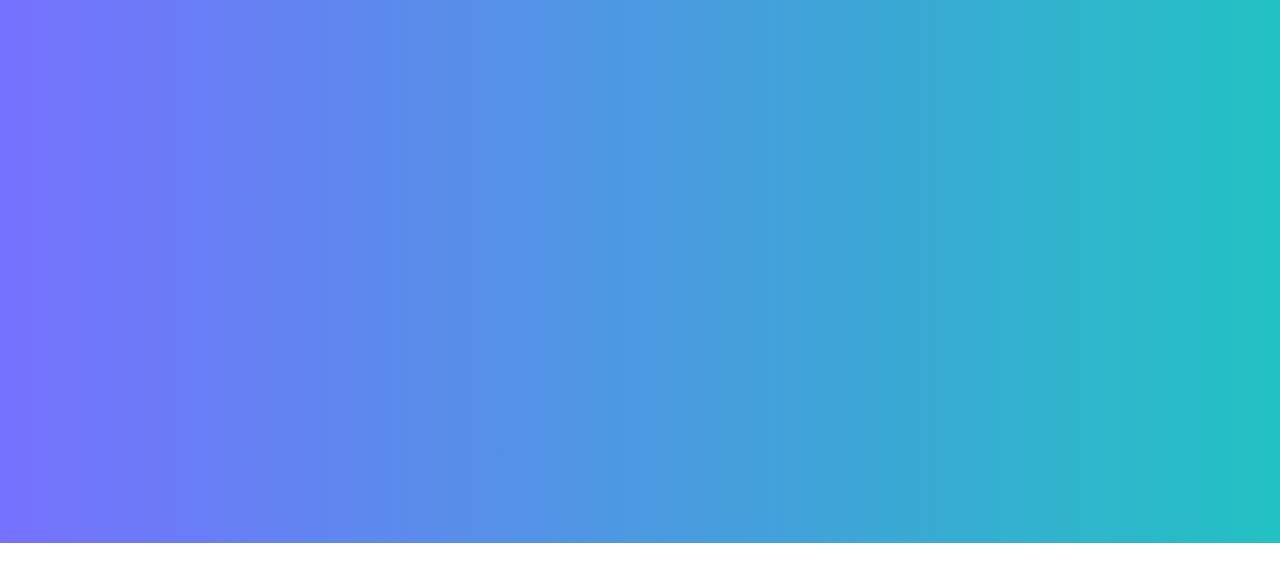
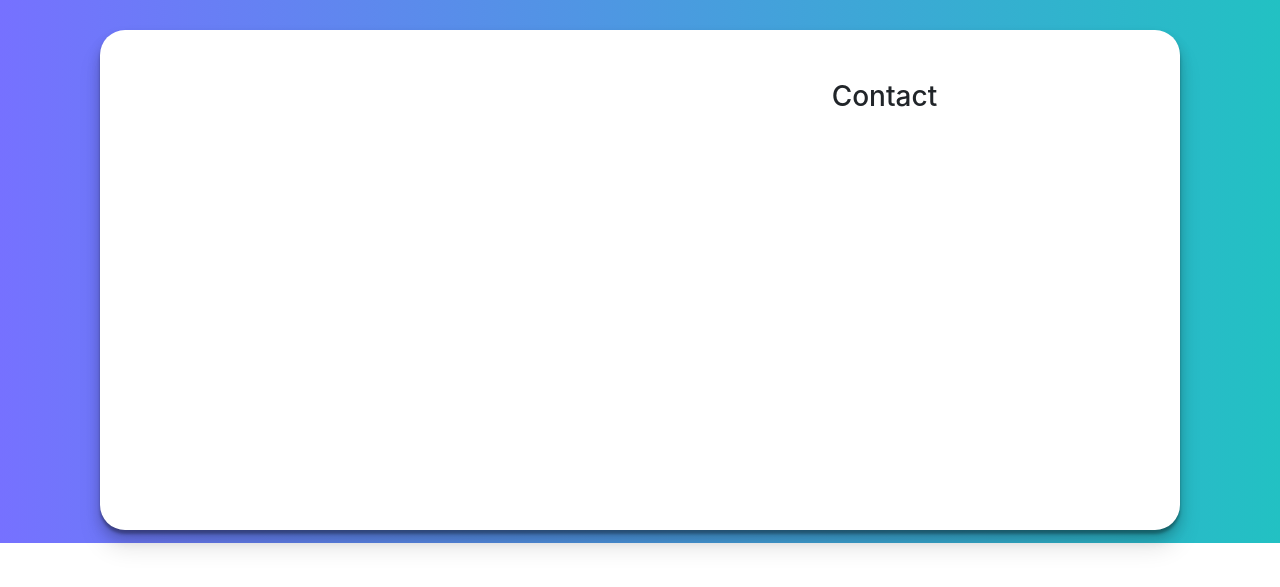
Before and after one commit to harshareddy794/harshareddy794.github.io, a plain HTML site: page index.html in a window 1280 px wide. Shown: the part 57-644 px from the top of the page. Drawn offline with nearby package versions, Linux system fonts and the light colour scheme.

Commit message:
Added prototype

```diff
--- a/index.html
+++ b/index.html
@@ -39,7 +39,17 @@
 
     <div class="container">
       <div class="center">
+        <div class="row">
+          <div class="col-md-8">
 
+          </div>
+          <div class="col-md-4">
+            <div class="contact">
+              <h3>Contact</h3>
+
+            </div>
+            </div>
+        </div>
       </div>
     </div>
   </div>
--- a/style.css
+++ b/style.css
@@ -28,6 +28,18 @@ html,body{
 }
 
 .center{
-    margin-top: 50px;
+    border-radius: 25px;
+    padding: 25px;
+    margin: auto;
+    margin: 25px 0;
+    height: 500px;
+    width: 100%;
     background-color: #fff;
+    box-shadow: 0px 4px 3px rgba(0,0,0,0.3),
+    0px 8px 13px rgba(0,0,0,0.2),
+    0px 18px 23px rgba(0,0,0,0.1);
 }
+
+.home .contact{
+    margin-top: 25px;
+}
```
Also changed, not shown: images/me.jpg (added).
